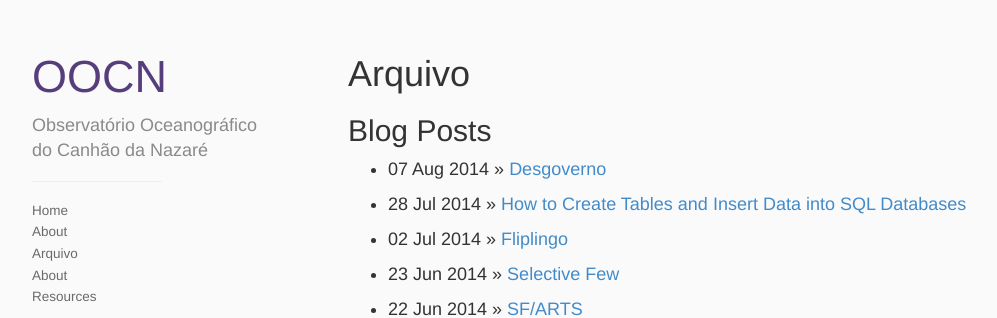
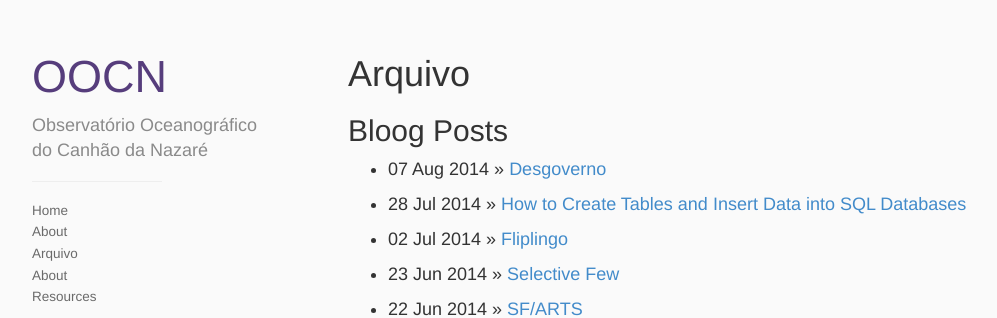
Before and after one commit to xoooox/xoooox.github.io, a Jekyll site: the page built from arquivo.md, in a window 1280 px wide and 900 px high. Shown: the top 318 px of the window, without its empty margins (4-1001 px from the left). Built offline with Jekyll 4.4.1, drawn with Linux system fonts in a browser that asks for light colours.

Commit message:
bootstrap

```diff
--- a/arquivo.md
+++ b/arquivo.md
@@ -3,7 +3,7 @@ layout: page
 title: Arquivo
 ---
 
-## Blog Posts
+## Bloog Posts
 
 {% for post in site.posts %}
   * {{ post.date | date_to_string }} &raquo; [ {{ post.title }} ]({{ post.url }})
```
